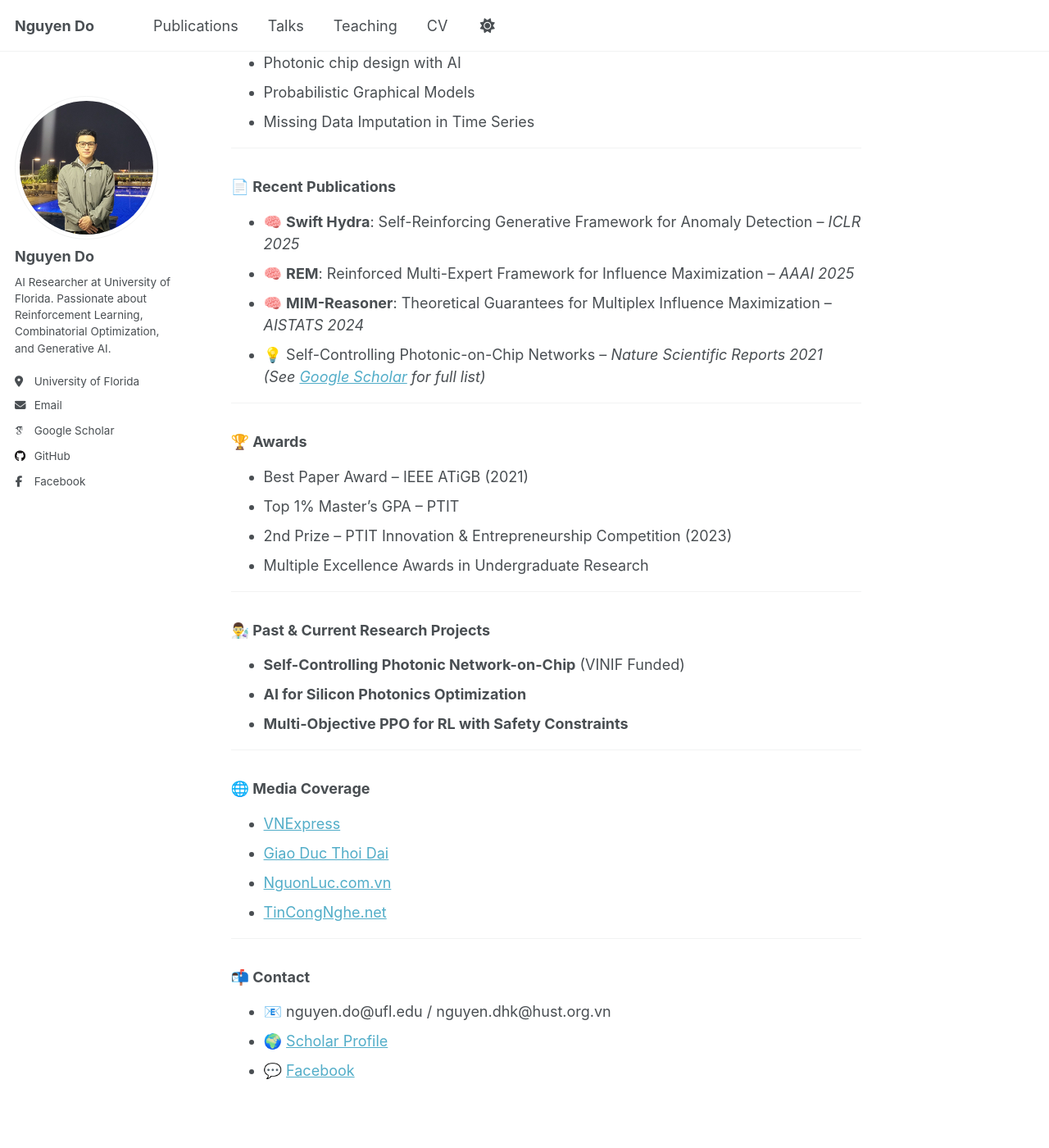
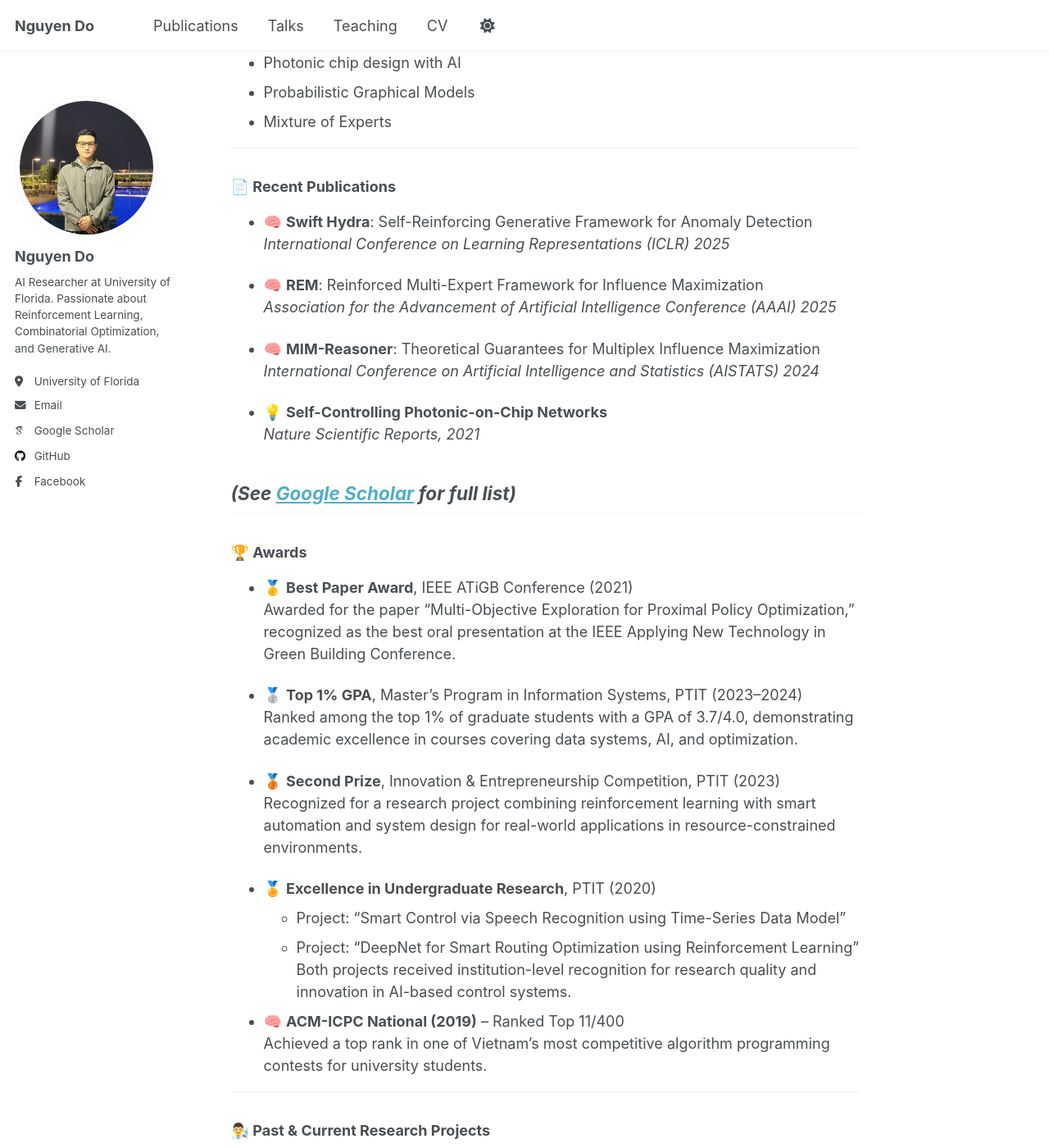
Before and after one commit to nguyendo1801/nguyendo1801.github.io, a Jekyll site: the page built from _pages/about.md, in a window 1280 px wide and 1400 px high, scrolled down 720 px. Shown: the whole window at 82% size. Built offline with Jekyll 4.4.1, drawn with Linux system fonts in a browser that asks for light colours; some web fonts are replaced; some of the changed text lies outside the part shown.

Commit message:
Init website from academicpages template 0.0.0.0.4

```diff
--- a/_pages/about.md
+++ b/_pages/about.md
@@ -9,45 +9,65 @@ redirect_from:
 
 **Nguyen Do** (Do Hoang Khoi Nguyen) is a Ph.D. candidate in Computer Science at the **University of Florida**, working at the Optimization Lab under Prof. My T. Thai.
 
-He is broadly interested in **Reinforcement Learning**, **Combinatorial Optimization**, **Generative AI**, **Machine Learning**, **Mixture-of-Experts**, and **Silicon Photonics Design**. His recent research includes influence maximization on multiplex networks, anomaly detection via self-reinforcing generative models, and photonic-on-chip control using deep RL.
+He is broadly interested in **Reinforcement Learning**, **Combinatorial Optimization**, **Generative AI**, **Mixture-of-Experts**, and **Silicon Photonics Design**. His recent research includes influence maximization on multiplex networks, anomaly detection via self-reinforcing generative models, and photonic-on-chip control using deep RL.
 
 ---
 
 ### 🎓 Education
 
-- **Ph.D. in Computer Science**, University of Florida, USA (2024 – Now)
+- **Ph.D. in Computer & Information Science & Engineering**, University of Florida, USA (2024 – Now)
 - **M.S. in Information Systems**, PTIT, Vietnam (2023 – 2024) – Top 1%
-- **B.E. in Electronics & Telecommunication Engineering**, PTIT, Vietnam (2016 – 2022)
+- **B.E. in Electronics & Telecommunication Engineering**, PTIT, Vietnam (2016 – 2021)
 
 ---
 
 ### 🧠 Research Interests
 
-- Reinforcement Learning & Theoretical Guarantees
-- Generative Models (VAE, GANs, MoE)
-- Influence Maximization in Multiplex Networks
+- Reinforcement Learning
+- Generative Models
+- Influence Maximization
 - Photonic chip design with AI
 - Probabilistic Graphical Models
-- Missing Data Imputation in Time Series
+- Mixture of Experts
 
 ---
 
 ### 📄 Recent Publications
 
-- 🧠 **Swift Hydra**: Self-Reinforcing Generative Framework for Anomaly Detection – *ICLR 2025*
-- 🧠 **REM**: Reinforced Multi-Expert Framework for Influence Maximization – *AAAI 2025*
-- 🧠 **MIM-Reasoner**: Theoretical Guarantees for Multiplex Influence Maximization – *AISTATS 2024*
-- 💡 Self-Controlling Photonic-on-Chip Networks – *Nature Scientific Reports 2021*
+- 🧠 **Swift Hydra**: Self-Reinforcing Generative Framework for Anomaly Detection
+  *International Conference on Learning Representations (ICLR) 2025*
+
+- 🧠 **REM**: Reinforced Multi-Expert Framework for Influence Maximization
+  *Association for the Advancement of Artificial Intelligence Conference (AAAI) 2025*
+
+- 🧠 **MIM-Reasoner**: Theoretical Guarantees for Multiplex Influence Maximization
+  *International Conference on Artificial Intelligence and Statistics (AISTATS) 2024*
+
+- 💡 **Self-Controlling Photonic-on-Chip Networks**
+  *Nature Scientific Reports, 2021*
+
 *(See [Google Scholar](https://scholar.google.com/citations?user=6f9HM24AAAAJ&hl=en) for full list)*
-
 ---
 
 ### 🏆 Awards
 
-- Best Paper Award – IEEE ATiGB (2021)
-- Top 1% Master's GPA – PTIT
-- 2nd Prize – PTIT Innovation & Entrepreneurship Competition (2023)
-- Multiple Excellence Awards in Undergraduate Research
+
+- 🥇 **Best Paper Award**, IEEE ATiGB Conference (2021)
+  Awarded for the paper “Multi-Objective Exploration for Proximal Policy Optimization,” recognized as the best oral presentation at the IEEE Applying New Technology in Green Building Conference.
+
+- 🥈 **Top 1% GPA**, Master’s Program in Information Systems, PTIT (2023–2024)
+  Ranked among the top 1% of graduate students with a GPA of 3.7/4.0, demonstrating academic excellence in courses covering data systems, AI, and optimization.
+
+- 🥉 **Second Prize**, Innovation & Entrepreneurship Competition, PTIT (2023)
+  Recognized for a research project combining reinforcement learning with smart automation and system design for real-world applications in resource-constrained environments.
+
+- 🏅 **Excellence in Undergraduate Research**, PTIT (2020)
+  - Project: “Smart Control via Speech Recognition using Time-Series Data Model”
+  - Project: “DeepNet for Smart Routing Optimization using Reinforcement Learning”
+  Both projects received institution-level recognition for research quality and innovation in AI-based control systems.
+
+- 🧠 **ACM-ICPC National (2019)** – Ranked Top 11/400
+  Achieved a top rank in one of Vietnam’s most competitive algorithm programming contests for university students.
 
 ---
 
```
